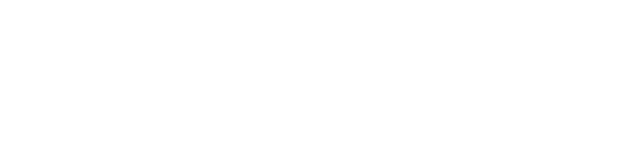
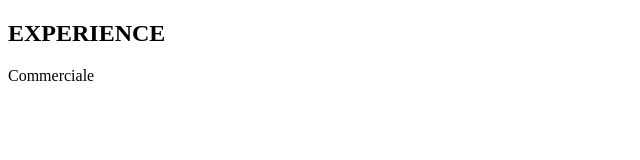
Before and after one commit to Soultone-hub/mon-cv, a plain HTML site: page index.html in a window 1280 px wide. Shown: the whole page, without its empty margins (0-640 px from the left). Drawn offline with Linux system fonts and the light colour scheme.

Commit message:
mise en place de la section experience

```diff
--- a/index.html
+++ b/index.html
@@ -7,6 +7,7 @@
     <title>Document</title>
 </head>
 <body>
-
+    <h2>EXPERIENCE</h2>
+    <p>Commerciale</p>
 </body>
 </html>
```
